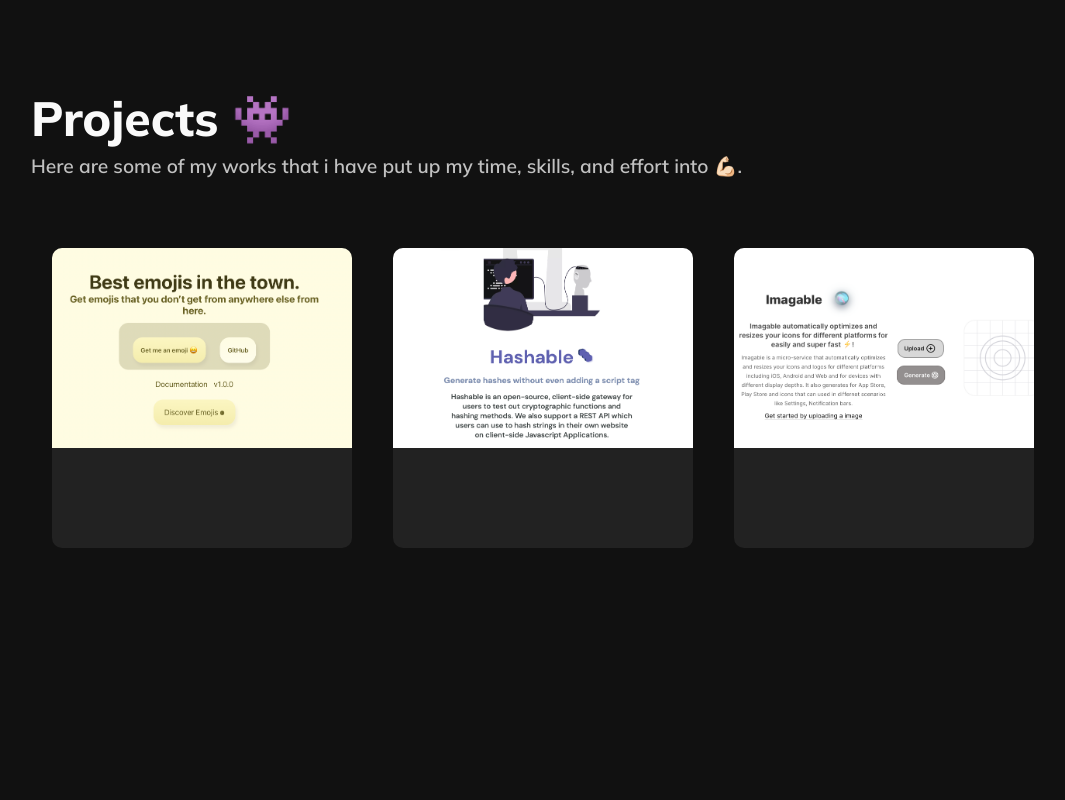
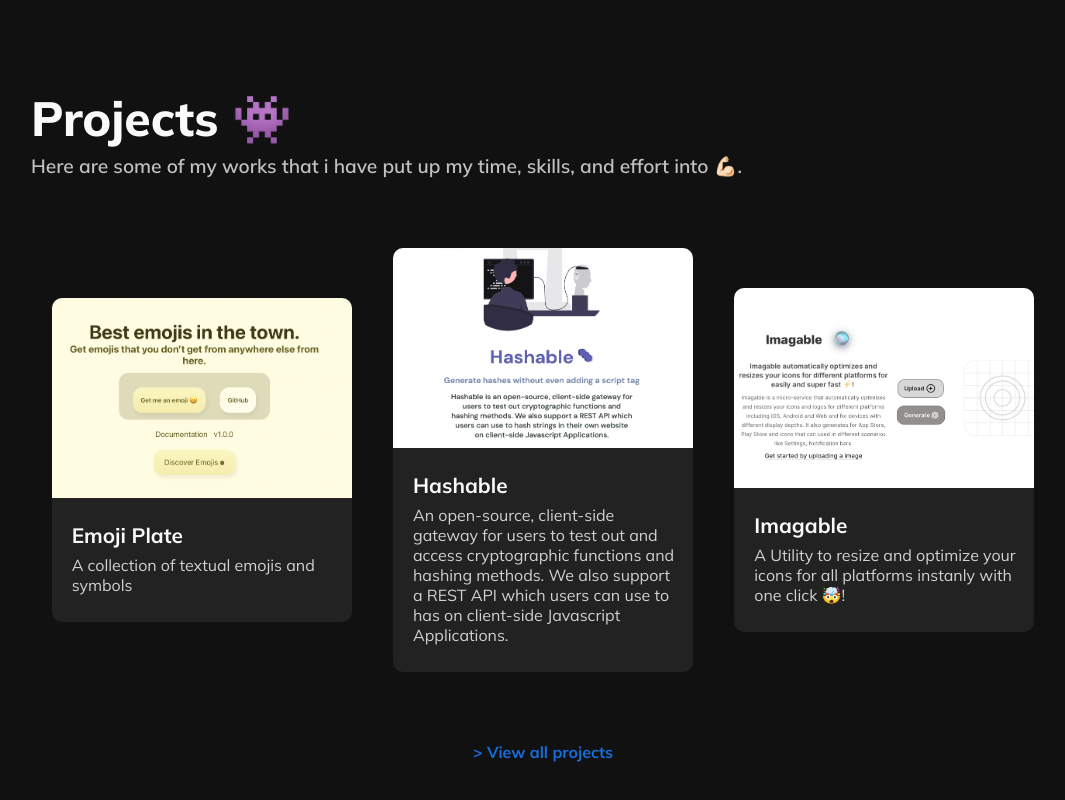
Before and after one commit to haneenmahd/haneenmahd.github.io, a React (Vite) app: page / in a window 1280 px wide. Shown: the part 788-1588 px from the top of the page, without its empty margins (97-1162 px from the left). Built offline with nearby package versions, Linux system fonts and the light colour scheme.

Commit message:
finish projects

```diff
--- a/src/pages/Projects.jsx
+++ b/src/pages/Projects.jsx
@@ -4,6 +4,7 @@
 import ProjectEmojiPlate from '../assets/img/emoji-plate.png';
 import ProjectHashable from '../assets/img/hashable.png';
 import ProjectImagable from '../assets/img/imagable.png';
+import CommonLink from '../components/CommonLink';
 
 const Container = styled.article`
     min-height: 100vh;
@@ -39,6 +40,16 @@
     margin: 50px 0;
 `;
 
+const AllProjectsLink = styled.a`
+    ${CommonLink}
+    color: #166edc;
+    font-weight: bold;
+
+    &:hover {
+        color: #2989ff;
+    }
+`;
+
 export default function Projects() {
   return (
       <Container>
@@ -48,10 +59,21 @@
         </Intro>
 
         <ProjectContainer>
-            <ProjectCard imgSource={ProjectEmojiPlate}></ProjectCard>
-            <ProjectCard imgSource={ProjectHashable}></ProjectCard>
-            <ProjectCard imgSource={ProjectImagable}></ProjectCard>
+            <ProjectCard
+                title='Emoji Plate'
+                description='A collection of textual emojis and symbols'
+                imgSource={ProjectEmojiPlate} />
+            <ProjectCard
+                title='Hashable'
+                description='An open-source, client-side gateway for users to test out and access cryptographic functions and hashing methods. We also support a REST API which users can use to has on client-side Javascript Applications.'
+                imgSource={ProjectHashable} />
+            <ProjectCard
+                title='Imagable'
+                description='A Utility to resize and optimize your icons for all platforms instanly with one click 🤯!'
+                imgSource={ProjectImagable} />
         </ProjectContainer>
+
+        <AllProjectsLink href='#'>&gt; View all projects</AllProjectsLink>
       </Container>
   );
 }
```
